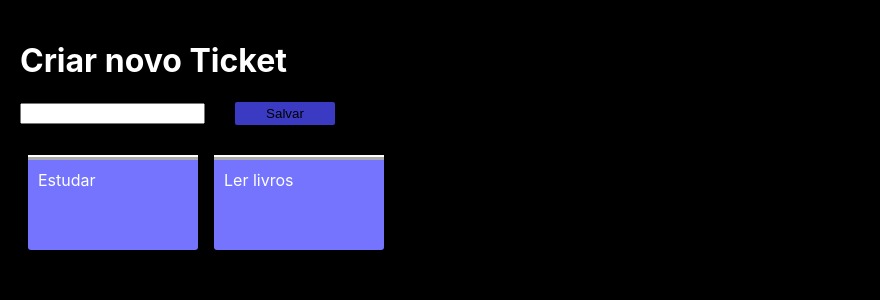
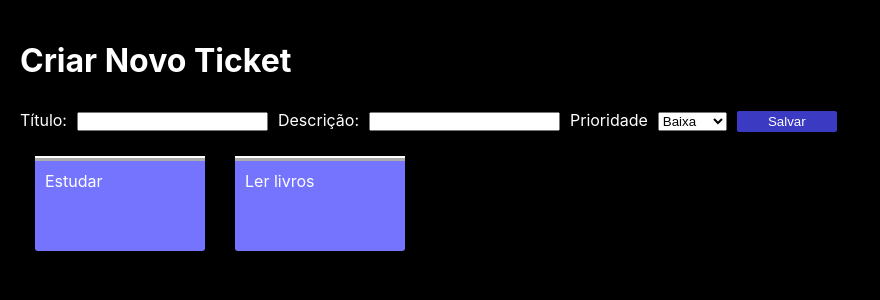
Before and after one commit to VihDambross/Projeto-React.Taugor, a React (Create React App) app: page /Tickets in a window 1280 px wide. Shown: the top 300 px of the page, without its empty margins (0-880 px from the left). Built offline with nearby package versions, Linux system fonts and the light colour scheme.

Commit message:
Atualizando página tickets

```diff
--- a/src/CSS/addTicket.css
+++ b/src/CSS/addTicket.css
@@ -0,0 +1,4 @@
+.texto-ticket{
+    margin: 10px;
+    padding: 0 10px 0 0;
+}
--- a/src/CSS/botaoTicket.css
+++ b/src/CSS/botaoTicket.css
@@ -1,10 +1,9 @@
 .botao-ticket{
+    color:white;
     background: rgb(58, 58, 195);
     width: 100px;
     cursor: pointer;
     border-radius: 2px;
-    padding: 4px;
-    margin: 0 0 0 30px;
+    padding: 3px;
     border:none;
-    display: inline-block;
 }
--- a/src/CSS/listaTickets.css
+++ b/src/CSS/listaTickets.css
@@ -1,6 +1,6 @@
 .lista-tickets{
     background-color: rgb(116, 116, 255);
-    margin: 30px 8px 5px 8px;
+    margin: 15px;
     padding: 10px;
     border-top-width: 5px;
     border-color: rgb(255, 255, 255);
--- a/src/Components/addTicket.js
+++ b/src/Components/addTicket.js
@@ -1,9 +1,12 @@
 import React, {useState} from "react";
 import "../CSS/addTicket.css";
+import "../CSS/listaTickets.css";
 import BotaoTicket from "./botaoTicket";
 
 const AddTickets = ({handleAddTicket}) =>{
     const [inputData, setInputData] = useState('');
+    const [inputData2, setInputData2] = useState('');
+    const [inputData3, setInputData3] = useState('');
 
     const handleInputChange = (e) => {
         setInputData(e.target.value);
@@ -11,17 +14,50 @@ const AddTickets = ({handleAddTicket}) =>{
 
     const handleAddTicketClick = () => {
         handleAddTicket(inputData);
-    }
+
+    };
+
+    const handleInputChange2 = (e2) => {
+        setInputData2(e2.target.value);
+    };
+
+    const handleAddTicketClick2 = () => {
+        handleAddTicket(inputData + " " + inputData2 + " " + inputData3);
+    };
+
+    const handleInputChange3 = (e3) => {
+        setInputData3(e3.target.value);
+    };
+
+    const handleAddTicketClick3 = () => {
+        handleAddTicket(inputData3);
+    };
 
     return (
         <div>
-            <h1>Criar novo Ticket</h1>
-            <input onChange={handleInputChange}
-                value={inputData}
-                className="texto-ticket"
-                type="text"
-            />
-              <BotaoTicket onClick={handleAddTicketClick}>Salvar</BotaoTicket>
+            <header>
+                <h1>Criar Novo Ticket</h1>
+            </header>
+                <label className="titulo-ticket">Título:</label>
+                <input onChange={handleInputChange}
+                    value={inputData}
+                    className="texto-ticket"
+                    type="text"
+                />
+                <label className="titulo-ticket">Descrição:</label>
+                <input onChange={handleInputChange2}
+                    value={inputData2}
+                    className="texto-ticket"
+                    type="text"
+                />
+                <label className="titulo-ticket">Prioridade</label>
+                <select onChange={handleInputChange3}
+                    value={inputData3} className="texto-ticket">
+                    <option className="texto-ticket" value="Prioridade Baixa" selected>Baixa</option>
+                    <option className="texto-ticket" value="Prioridade Média">Média</option>
+                    <option className="texto-ticket" value="Prioridade Alta">Alta</option>
+                </select>
+              <BotaoTicket onClick={handleAddTicketClick2}>Salvar</BotaoTicket>
         </div>
     );
 }
--- a/src/Components/listaTickets.js
+++ b/src/Components/listaTickets.js
@@ -1,5 +1,6 @@
 import React from "react";
 import "../CSS/listaTickets.css";
+import "../CSS/addTicket.css";
 
 const Task = ({task}) => {
     return <div className="lista-tickets">
--- a/src/pages/Tickets.js
+++ b/src/pages/Tickets.js
@@ -2,6 +2,7 @@ import React, { useState } from "react";
 import "../CSS/Tickets.css";
 import Tasks from "../Components/criarTicket.js";
 import AddTickets from "../Components/addTicket";
+
 
 const Tickets = () => {
   const [tasks, setTasks] = useState([
```
